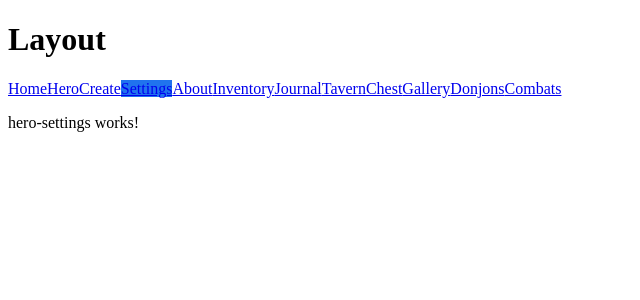
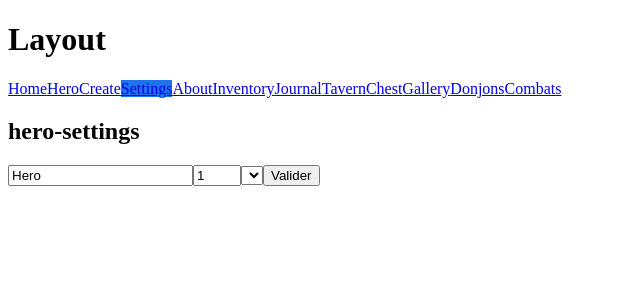
Before and after one commit to ganciaux/angular-hero, an Angular app: page /hero-settings in a window 1280 px wide. Shown: the top 300 px of the page, without its empty margins (0-640 px from the left). Built offline with nearby package versions, Linux system fonts and the light colour scheme.

Commit message:
wip(form signal): update hero settings

```diff
--- a/src/app/features/hero/hero-settings/hero-settings.html
+++ b/src/app/features/hero/hero-settings/hero-settings.html
@@ -1 +1,8 @@
-<p>hero-settings works!</p>
+<h2>hero-settings</h2>
+
+<form (submit)="onSubmit()">
+  <input type="text" [formField]="heroForm.name"/>
+  <input type="number" [formField]="heroForm.level"/>
+  <select [formField]="heroForm.heroClass"></select>
+  <button [disabled]="heroForm().invalid()">Valider</button>
+</form>
--- a/src/app/features/hero/hero-settings/hero-settings.ts
+++ b/src/app/features/hero/hero-settings/hero-settings.ts
@@ -1,5 +1,8 @@
-import { Component, signal } from '@angular/core';
+import { Component, inject, signal } from '@angular/core';
 import { HeroClass } from '../hero.model';
+import { form, max, min, minLength, required, FormField } from '@angular/forms/signals';
+import { HeroService } from '../hero.service';
+import { Router } from '@angular/router';
 
 interface HeroFormData {
   name: string;
@@ -9,20 +12,33 @@ interface HeroFormData {
 
 @Component({
   selector: 'app-hero-settings',
-  imports: [],
+  imports: [FormField],
   templateUrl: './hero-settings.html',
   styleUrl: './hero-settings.scss',
 })
 export class HeroSettings {
-heroModel = signal<HeroFormData>({name:'',heroClass:'warrior', level:1})
+  router = inject(Router)
+  heroService = inject(HeroService)
+  heroModel = signal<HeroFormData>({
+    name: this.heroService.hero().name,
+    heroClass: this.heroService.hero().heroClass,
+    level: this.heroService.hero().level,
+  });
 
-/*
   heroForm = form(this.heroModel, (path) => {
-  RequiredValidator(path.name, { message: 'Le nom est requis' });
+    required(path.name, { message: 'Le nom est requis' });
     minLength(path.name, 2, { message: 'Minimum 2 caractères' });
     required(path.heroClass, { message: 'La classe est requise' });
     min(path.level, 1, { message: 'Level minimum est 1' });
     max(path.level, 5, { message: 'Level maximum est 5' });
   });
-*/
+
+  onSubmit(){
+    if (this.heroForm().valid()){
+      const {name, level, heroClass} = this.heroModel();
+      this.heroService.configure(name, heroClass, level)
+      this.router.navigate(['/hero']);
     }
+
+}
+}
```
Also changed, not shown: package.json (+10 -10 lines), 1 other file (tests, documents, lock files or other folders). Lines whose indentation alone changed are shown as unchanged.
